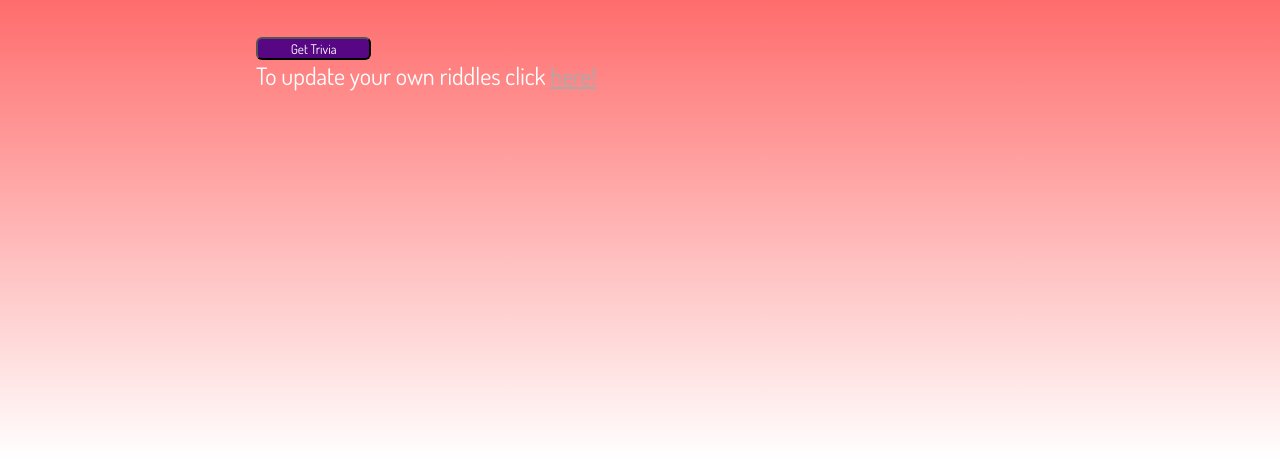
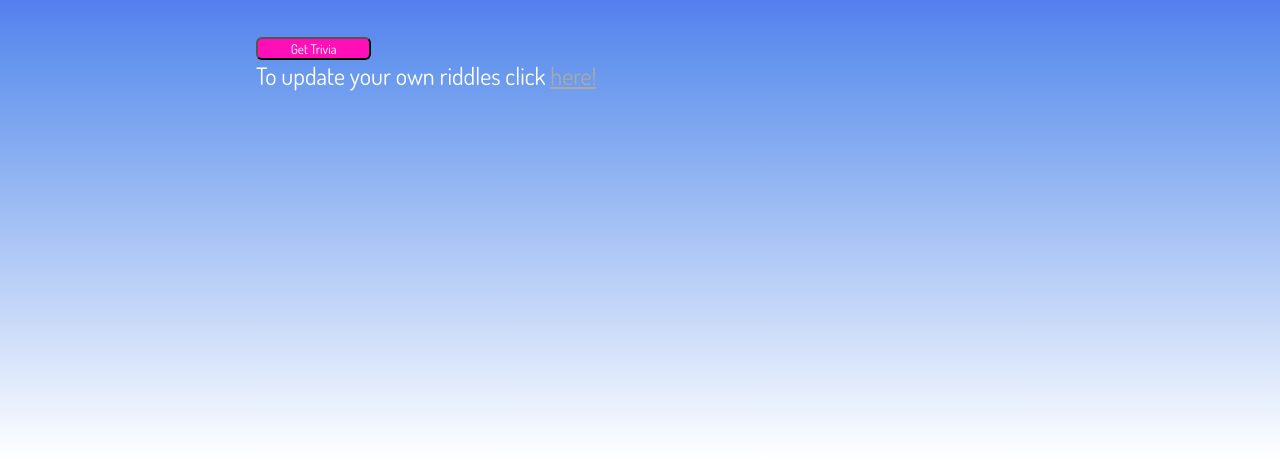
Before and after one commit to dhs-biyu/webdev, a website: page index.html in a window 1280 px wide. Shown: the part 340-800 px from the top of the page. Drawn offline with nearby package versions, Linux system fonts and the light colour scheme; no server answers.

Commit message:
Update style.css

```diff
--- a/style.css
+++ b/style.css
@@ -1,6 +1,6 @@
 body {
     font-family: 'Dosis', sans-serif;
-    background: linear-gradient(red, white);
+    background: linear-gradient(blue, cornflowerblue,white);
     margin: 20% 20% 20% 20%;
     color: white;
     font-size: 1.5rem;
@@ -28,7 +28,7 @@ button {
     font-family: 'Dosis', sans-serif;
     width: 15%;
     color: white;
-    background-color: #570784;
+    background-color: #ff0fb8;
 }
 
 #punchline {
```
